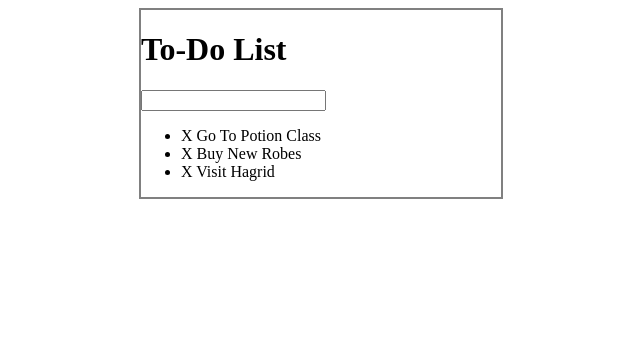
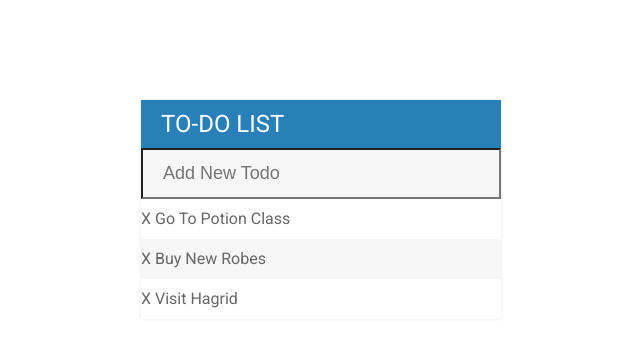
Before and after one commit to jsantos987/webdev, a plain HTML site: page training_projects/toDoListProject/toDoList.html in a window 1280 px wide. Shown: the whole page, without its empty margins (319-959 px from the left). Drawn offline with nearby package versions, Linux system fonts and the light colour scheme.

Commit message:
ToDoList Style

```diff
--- a/training_projects/toDoListProject/toDoList.css
+++ b/training_projects/toDoListProject/toDoList.css
@@ -1,7 +1,55 @@
+h1 {
+	background: #2980b9;
+	color: white;
+	margin: 0;
+	padding: 10px 20px;
+	text-transform: uppercase;
+	font-size: 24px;
+	font-weight: normal;
+}
+
+ul {
+	list-style: none;
+	margin: 0;
+	padding:0;
+}
+
+body {
+	font-family: Roboto;
+}
+
+li{
+	background: #fff;
+	height: 40px;
+	line-height: 40px;
+	color: #666;
+}
+
+li:nth-child(2n){
+	background: #f7f7f7;
+}
+
+input {
+	font-size: 18px;
+	color: #2980b9;
+	background-color: #f7f7f7;
+	width: 100%;
+	padding: 13px 13px 13px 20px;
+	box-sizing: border-box;
+}
+
+input:focus {
+	backgound: #fff;
+	border: 3px solid #2980b9;
+	outline: none;
+
+}
+
 #container {
 	width: 360px;
-	margin: 0 auto;
-	border:2px solid gray;
+	margin: 100px auto;
+	box-shadow: 0 0 3px rgba(0,0,0, 0.1);
+	background: #f7f7f7;
 }
 
 .completed {
--- a/training_projects/toDoListProject/toDoList.html
+++ b/training_projects/toDoListProject/toDoList.html
@@ -3,13 +3,14 @@
 <head>
 	<title>To Do List</title>
 	<link rel="stylesheet" type="text/css" href="toDoList.css">
+	<link href="https://fonts.googleapis.com/css?family=Roboto:400,500,700" rel="stylesheet">
 	<script type="text/javascript" src="https://code.jquery.com/jquery-2.1.4.js"></script>
 </head>
 <body>
 
 <div id="container">
 	<h1>To-Do List</h1>
-	<input type="text">
+	<input type="text" placeholder="Add New Todo">
 
 	<ul>
 		<li><span>X </span>Go To Potion Class</li>
```
